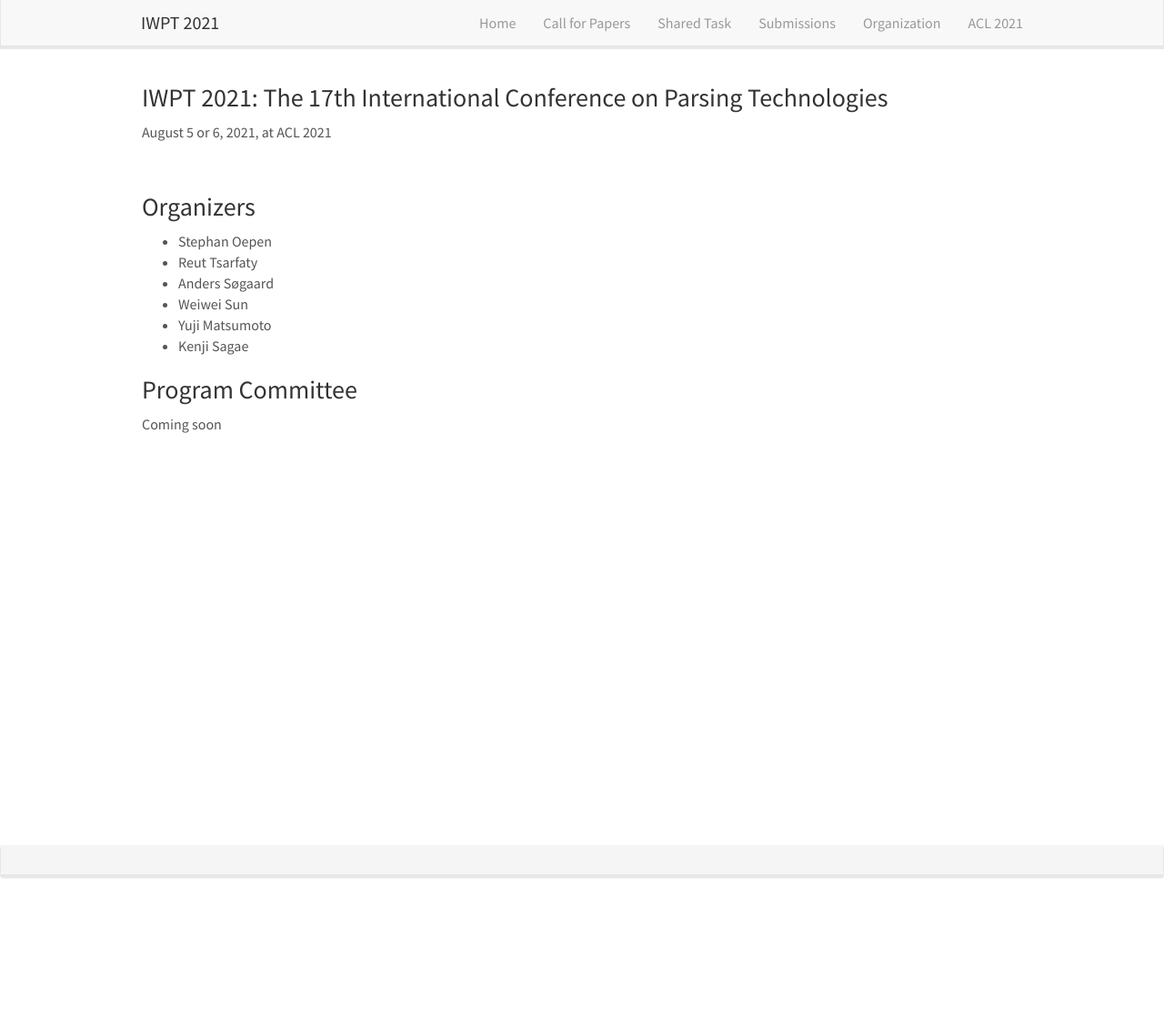
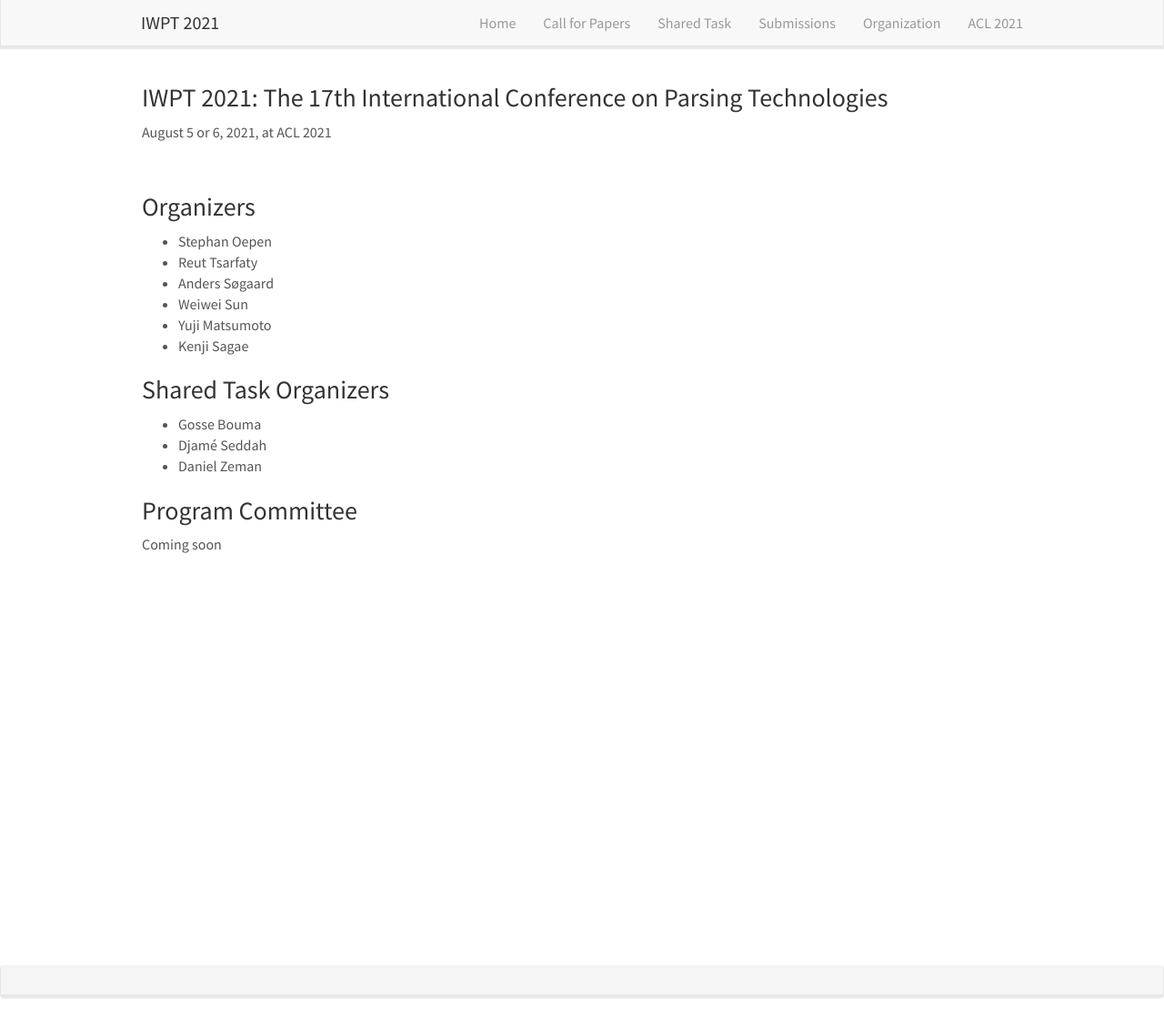
Before and after one commit to sigparse/iwpt2021, a Jekyll site: the page built from _pages/organization.md, in a window 1280 px wide and 1119 px high. Shown: the whole window at 91% size. Built offline with Jekyll 4.4.1, drawn with Linux system fonts in a browser that asks for light colours; nearby versions of some CDN libraries.

Commit message:
Update organization.md

```diff
--- a/_pages/organization.md
+++ b/_pages/organization.md
@@ -16,6 +16,12 @@ permalink: /organization
 - Weiwei Sun
 - Yuji Matsumoto
 - Kenji Sagae
+
+### Shared Task Organizers
+
+- Gosse Bouma
+- Djamé Seddah
+- Daniel Zeman
 
 ### Program Committee
 
```
